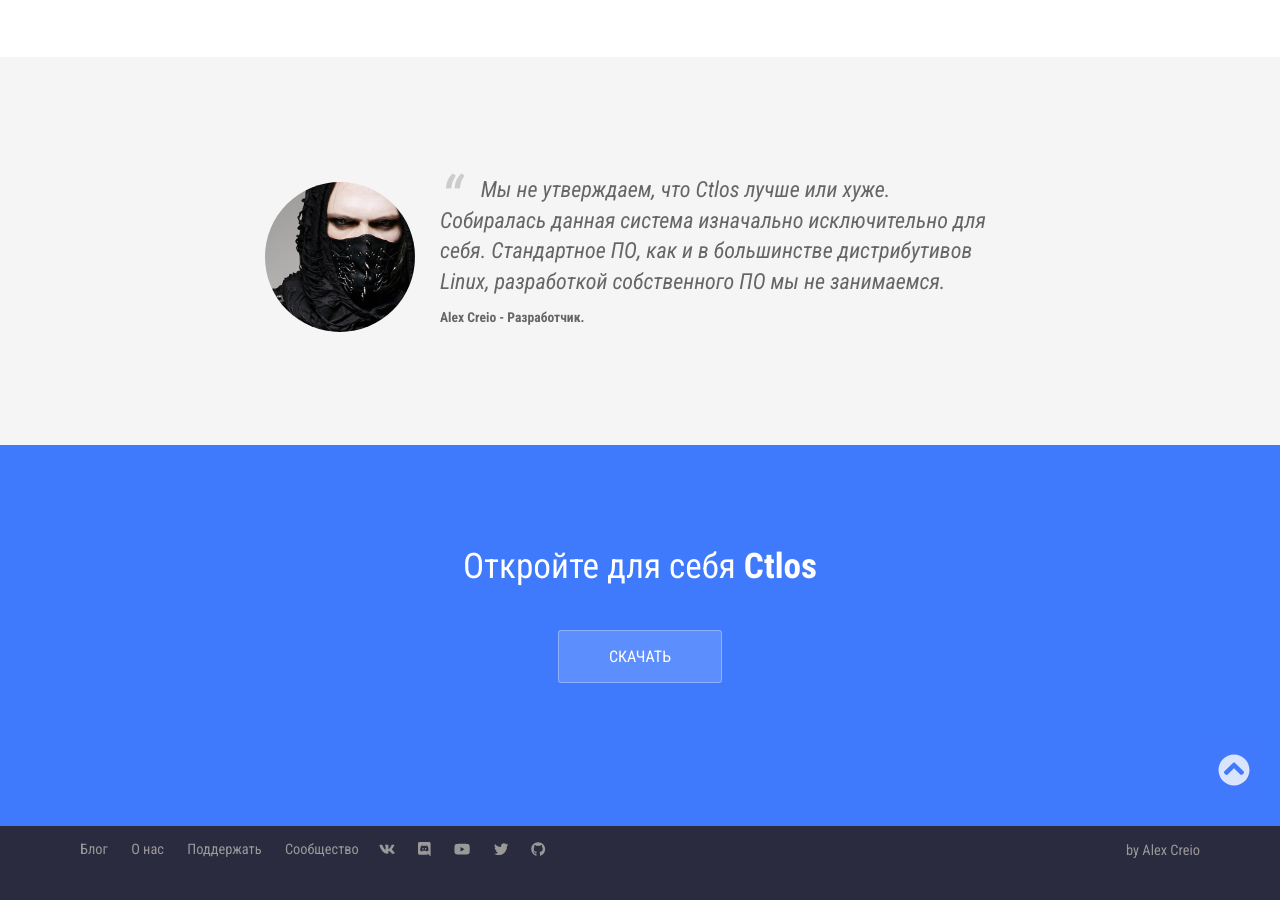
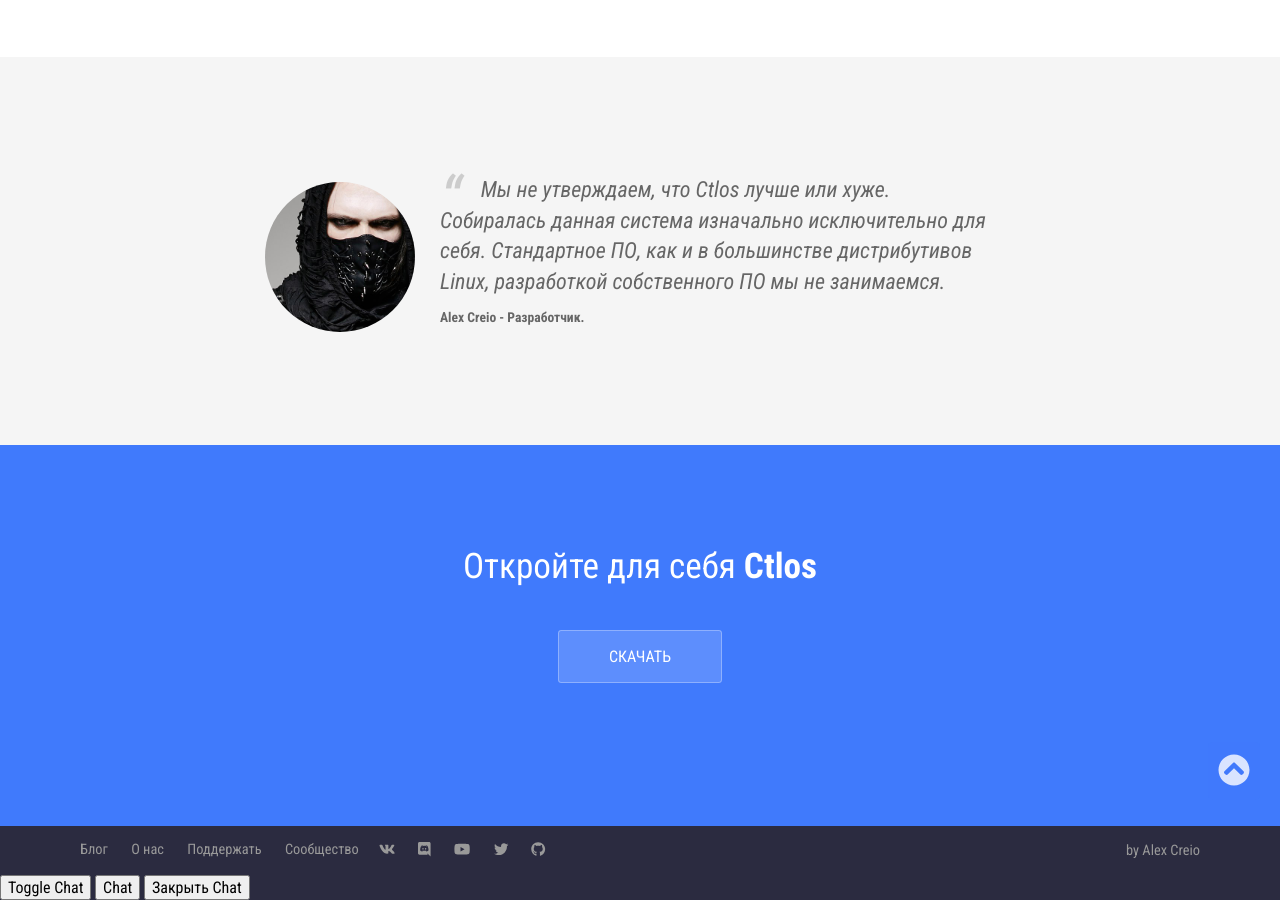
Before and after one commit to bullik01/ctlos.github.io, a Jekyll site: the page built from _pages/index.html, in a window 1280 px wide and 900 px high, scrolled down 2766 px. Built offline with Jekyll 4.4.1, drawn with Linux system fonts in a browser that asks for light colours; nearby versions of some CDN libraries; before the commit the page ends 3641 px from its top, so only the background shows below that.

Commit message:
auto commit

```diff
--- a/_layouts/default.html
+++ b/_layouts/default.html
@@ -94,5 +94,16 @@
 		<!-- Yandex.Metrika counter --> <script type="text/javascript" > (function (d, w, c) { (w[c] = w[c] || []).push(function() { try { w.yaCounter{{ site.ya_metrika }} = new Ya.Metrika2({ id:{{ site.ya_metrika }}, clickmap:true, trackLinks:true, accurateTrackBounce:true, webvisor:true }); } catch(e) { } }); var n = d.getElementsByTagName("script")[0], s = d.createElement("script"), f = function () { n.parentNode.insertBefore(s, n); }; s.type = "text/javascript"; s.async = true; s.src = "https://mc.yandex.ru/metrika/tag.js"; if (w.opera == "[object Opera]") { d.addEventListener("DOMContentLoaded", f, false); } else { f(); } })(document, window, "yandex_metrika_callbacks2"); </script> <noscript><div><img src="https://mc.yandex.ru/watch/{{ site.ya_metrika }}" style="position:absolute; left:-9999px;" alt="" /></div></noscript> <!-- /Yandex.Metrika counter -->
 		{% endif %}
 
+		<button class="js-gitter-toggle-chat-button">Toggle Chat</button>
+		<button class="js-gitter-toggle-chat-button" data-gitter-toggle-chat-state="true">Chat</button>
+		<button class="js-gitter-toggle-chat-button" data-gitter-toggle-chat-state="false">Закрыть Chat</button>
+		<script>
+			((window.gitter = {}).chat = {}).options = {
+			room: 'gitterHQ/sidecar-demo', //own room name
+			activationElement: false
+			};
+		</script>
+		<script src="https://sidecar.gitter.im/dist/sidecar.v1.js" async defer></script>
+
 	</body>
 </html>
```
